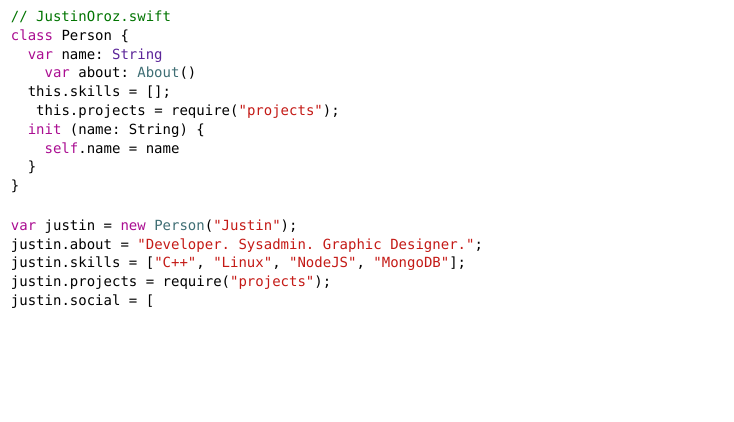
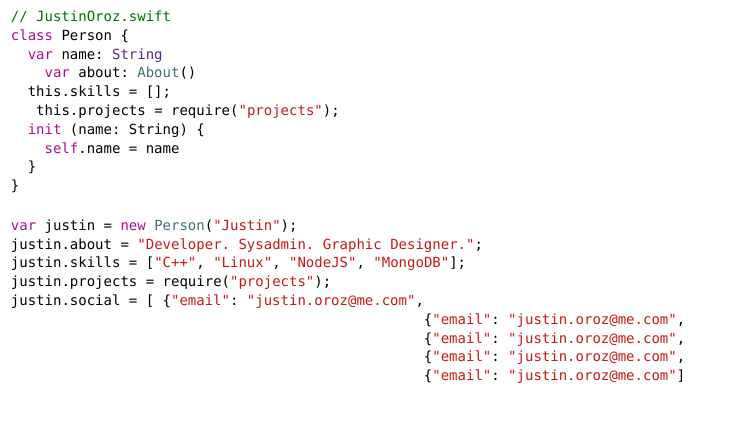
Before and after one commit to Juice805/juice805.github.io, a Jekyll site: the page built from index.html, in a window 1280 px wide. Shown: the top 422 px of the page, without its empty margins (0-734 px from the left). Built offline with Jekyll 4.4.1, drawn with Linux system fonts in a browser that asks for light colours; nearby versions of some CDN libraries; part of the change alters nothing that is shown.

```diff
--- a/_config.yml
+++ b/_config.yml
@@ -18,9 +18,11 @@ email: justin.oroz@me.com
 description: Made by Justin Oroz
 baseurl: "" # the subpath of your site, e.g. /blog
 url: "http://justinoroz.me" # the base hostname & protocol for your site, e.g. http://example.com
-
 future: true
 credit: Template made by Haoda Wang
+
+collections:
+  - social
 
 # Build settings
 markdown: kramdown
--- a/index.html
+++ b/index.html
@@ -23,7 +23,6 @@ layout: default
 	<p><a href="{{ 'about.html' | relative_url }}"><span class="obj">justin</span>.<span class="obj">about</span> <span class="func">=</span> <span class="str">"Developer. Sysadmin. Graphic Designer."</span></a>;</p>
 	<p><span class="obj">justin</span>.<span class="obj">skills</span> <span class="func">=</span> [<span class="str">"C++"</span>, <span class="str">"Linux"</span>, <span class="str">"NodeJS"</span>, <span class="str">"MongoDB"</span>];</p>
 	<p><a href="{{ 'projects.html' | relative_url }}"><span class="obj">justin</span>.<span class="obj">projects</span> <span class="func">=</span> <span class="func">require</span>(<span class="str">"projects"</span>);</a></p>
-	<p><span class="obj">justin</span>.<span class="obj">social</span> <span class="func">=</span>	[{% for page in site.social %}{% if forloop.first == false %}<p>						{% endif %}<a href="mailto:{{  site.email  }}"> {<span class="str">"email"</span>: <span class="str">"{{  site.email  }}"</span>{% if forloop.last == false %},{% else %}]{% endif %}</a></p>
-		{% endfor %}
+	<p><span class="obj">justin</span>.<span class="obj">social</span> <span class="func">=</span>	[{% for page in site.social %}{% if forloop.first == false %}<p>						{% endif %}<a href="mailto:{{  site.email  }}"> {<span class="str">"email"</span>: <span class="str">"{{  site.email  }}"</span>{% if forloop.last == false %},{% else %}]{% endif %}</a></p>{% endfor %}
 	<br>
 </div>
```
